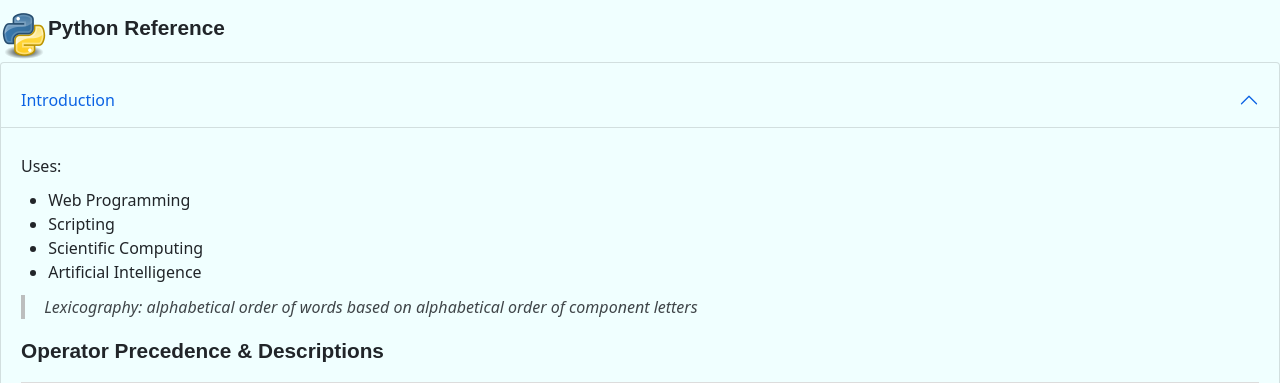
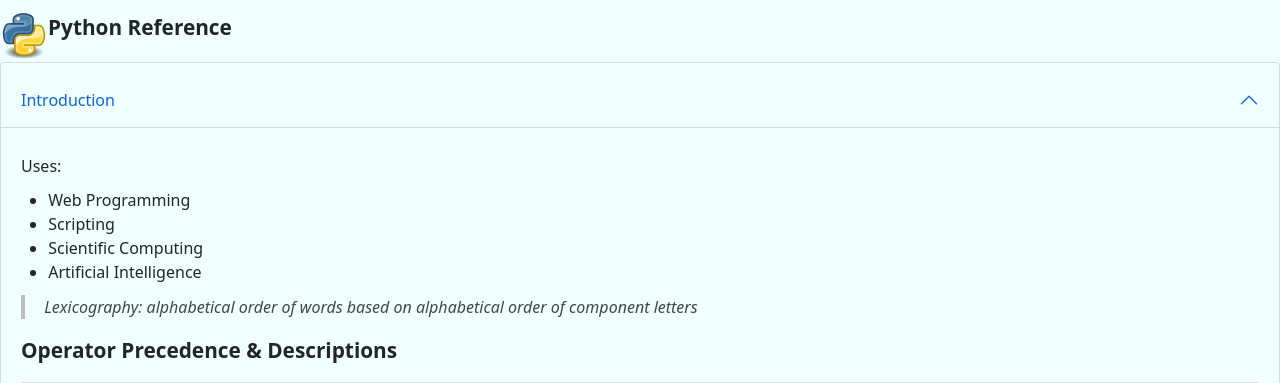
Before and after one commit to project-graveyard/Self-Reference, a Flask app: page /python in a window 1280 px wide. Shown: the top 383 px of the page. Run offline with Flask 2, Linux system fonts and the light colour scheme; some libraries are stand-ins or nearby versions.

Commit message:
Changed fonts in webapp

```diff
--- a/app/static/css/main.css
+++ b/app/static/css/main.css
@@ -1,12 +1,30 @@
-h1.head {
-  text-align: center;
-  font-family: "Times New Roman", Times, serif;
-  background-color: aquamarine;
+@font-face {
+  font-family: EBGaramond;
+  src: url(fonts/EBGaramond-VariableFont_wght.ttf);
 }
 
-h2 {
-  font-weight: bold;
-  font-family: sans-serif;
+@font-face {
+  font-family: Harlow;
+  src: url(fonts/HARLOWSI.TTF);
+}
+
+@font-face {
+  font-family: Imprisha;
+  src: url(fonts/IMPRISHA.TTF);
+}
+
+body {
+  font-family: EBGaramond;
+}
+
+h2.title {
+  font-family: Harlow;
+}
+
+h1._home {
+  text-align: center;
+  font-family: Imprisha;
+  background-color: aquamarine;
 }
 
 .card {
@@ -49,7 +67,6 @@
   }
 }
 
-
 /* #### Tablets Portrait #### */
 @media screen and (min-device-width: 768px) and (max-device-width: 1024px) and (orientation: Portrait) {
   html,
@@ -63,7 +80,6 @@
     width: 30vw;
   }
 }
-
 
 @media only screen and (max-width: 640px) {
   html,
```
